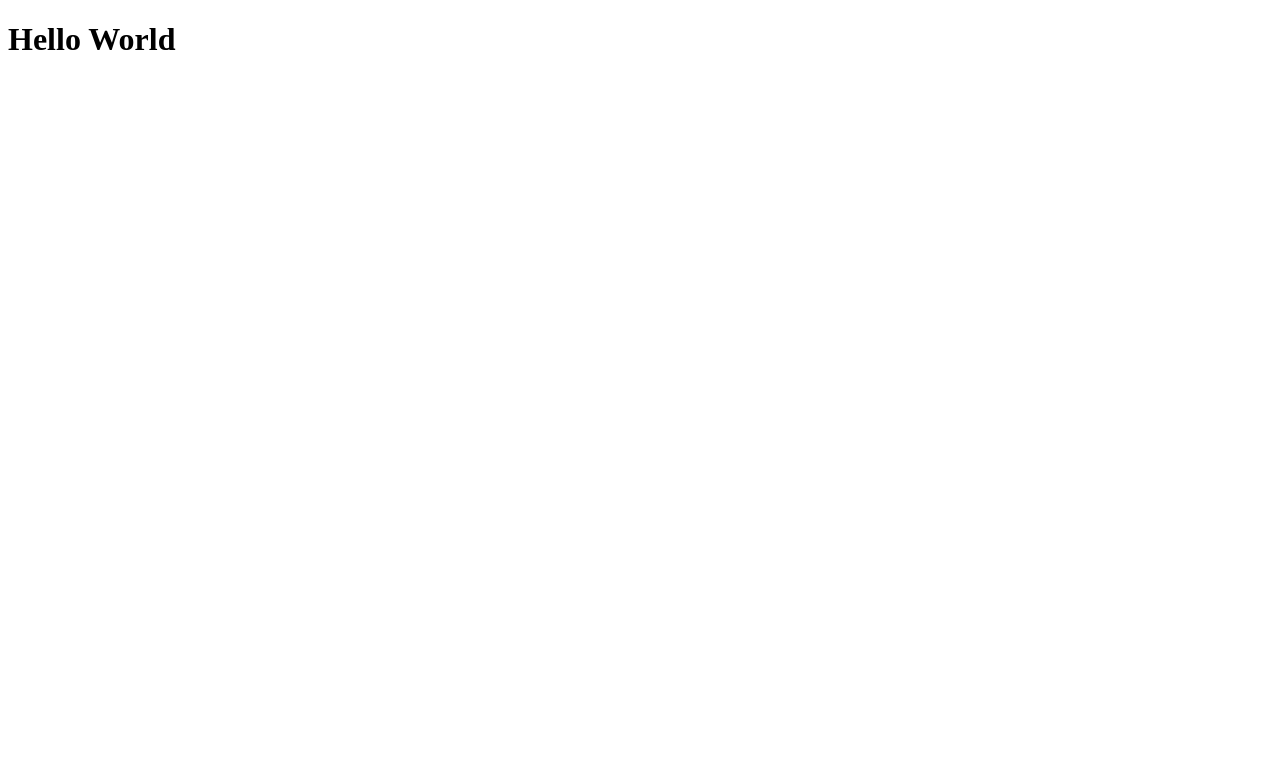
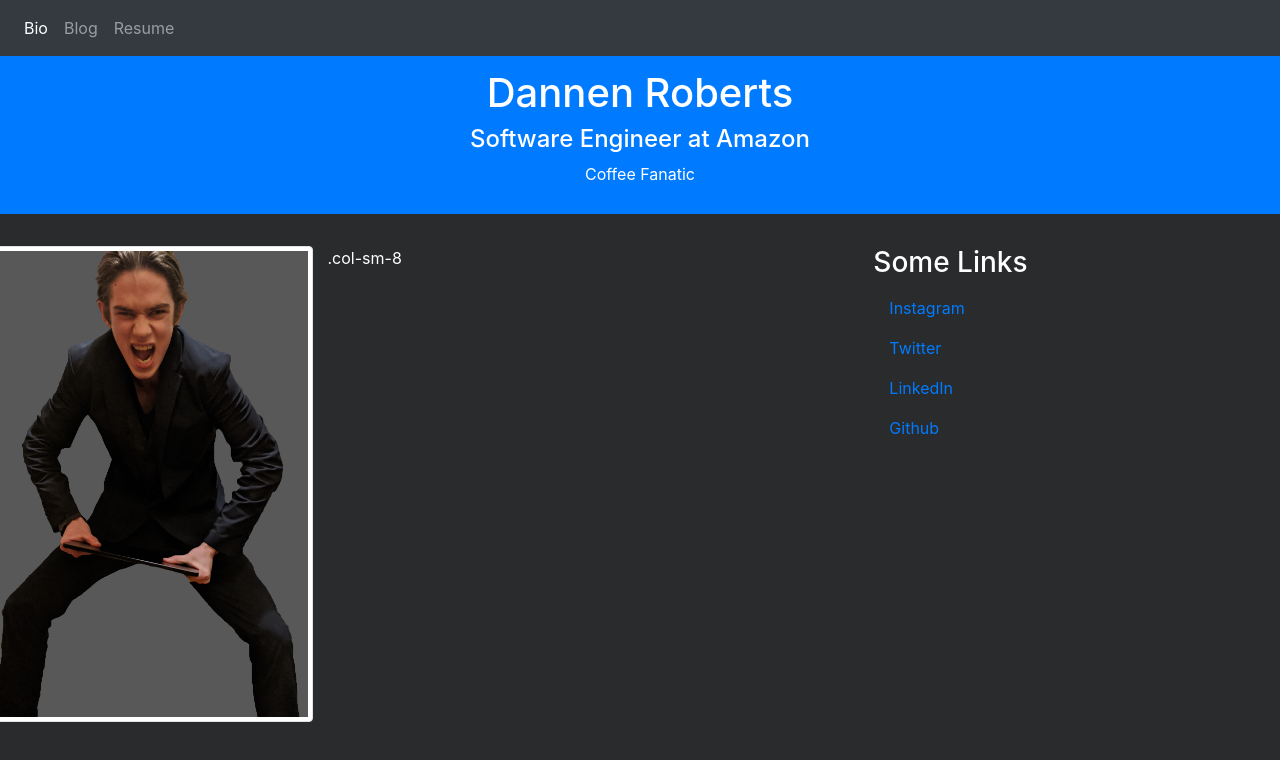
Before and after one commit to dantheman5398/blog, a plain HTML site: page index.html in a window 1280 px wide. Drawn offline with nearby package versions, Linux system fonts and the light colour scheme.

Commit message:
Barebones bio page

```diff
--- a/index.html
+++ b/index.html
@@ -1,10 +1,80 @@
-<!DOCTYPE html>
+<!doctype html>
 <html lang="en">
 <head>
-    <meta charset="UTF-8">
-    <title>Dannen's blog</title>
+    <!-- Required meta tags -->
+    <meta charset="utf-8">
+    <meta name="viewport" content="width=device-width, initial-scale=1, shrink-to-fit=no">
+
+    <!-- Bootstrap CSS -->
+    <link rel="stylesheet" href="https://maxcdn.bootstrapcdn.com/bootstrap/4.0.0/css/bootstrap.min.css" integrity="sha384-Gn5384xqQ1aoWXA+058RXPxPg6fy4IWvTNh0E263XmFcJlSAwiGgFAW/dAiS6JXm" crossorigin="anonymous">
+    <link rel="stylesheet" href="style.css">
+
+    <title>Hello, world!</title>
 </head>
 <body>
-<h1>Hello World</h1>
+
+<nav class="navbar navbar-expand-sm bg-dark navbar-dark">
+
+    <!-- Links -->
+    <ul class="navbar-nav">
+        <li class="nav-item active">
+            <a class="nav-link" href="#">Bio</a>
+        </li>
+        <li class="nav-item">
+            <a class="nav-link" href="#">Blog</a>
+        </li>
+        <li class="nav-item">
+            <a class="nav-link" href="#">Resume</a>
+        </li>
+    </ul>
+
+</nav>
+
+<div class="jumbotron jumbotron-fluid text-center bg-primary">
+    <h1>Dannen Roberts</h1>
+    <h4>Software Engineer at Amazon</h4>
+    <p>Coffee Fanatic</p>
+</div>
+
+<!-- Optional JavaScript -->
+<!-- jQuery first, then Popper.js, then Bootstrap JS -->
+
+
+<div class="row">
+    <div class="col-sm-3">
+        <div class="row">
+            <img src="dannenisdope2.jpg" class="img-thumbnail">
+        </div>
+    </div>
+
+
+
+
+    <div class="col-sm-5">.col-sm-8</div>
+
+    <div class="col-sm-4">
+        <h3>Some Links</h3>
+        <ul class="nav nav-pills flex-column">
+            <li class="nav-item">
+                <a class="nav-link" href="https://www.instagram.com/dantheman5398/">Instagram</a>
+            </li>
+            <li class="nav-item">
+                <a class="nav-link" href="https://twitter.com/DannenRoberts">Twitter</a>
+            </li>
+            <li class="nav-item">
+                <a class="nav-link" href="https://www.linkedin.com/in/dannen-roberts-530a5217a/">LinkedIn</a>
+            </li>
+            <li class="nav-item">
+                <a class="nav-link" href="https://github.com/dantheman5398">Github</a>
+            </li>
+        </ul>
+    </div>
+</div>
+
+
+
+<script src="https://code.jquery.com/jquery-3.2.1.slim.min.js" integrity="sha384-KJ3o2DKtIkvYIK3UENzmM7KCkRr/rE9/Qpg6aAZGJwFDMVNA/GpGFF93hXpG5KkN" crossorigin="anonymous"></script>
+<script src="https://cdnjs.cloudflare.com/ajax/libs/popper.js/1.12.9/umd/popper.min.js" integrity="sha384-ApNbgh9B+Y1QKtv3Rn7W3mgPxhU9K/ScQsAP7hUibX39j7fakFPskvXusvfa0b4Q" crossorigin="anonymous"></script>
+<script src="https://maxcdn.bootstrapcdn.com/bootstrap/4.0.0/js/bootstrap.min.js" integrity="sha384-JZR6Spejh4U02d8jOt6vLEHfe/JQGiRRSQQxSfFWpi1MquVdAyjUar5+76PVCmYl" crossorigin="anonymous"></script>
 </body>
 </html>
--- /dev/null
+++ b/style.css
@@ -0,0 +1,8 @@
+.jumbotron{
+    text-align:center;
+    padding-top: 1%;
+    padding-bottom: 1%;
+}
+body {background-color: #292b2c;
+    color: white;
+}
```
Also changed, not shown: dannenisdope2.jpg (added).
